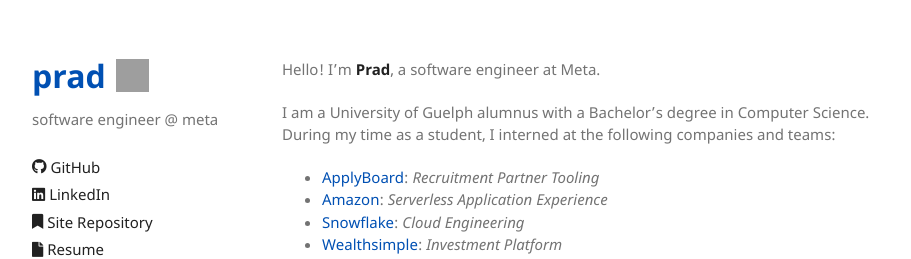
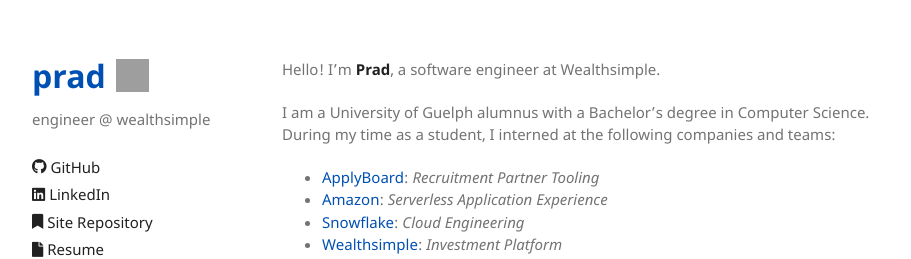
Before and after one commit to pradhapanr/prad-site, a Jekyll site: the page built from index.md, in a window 1280 px wide. Shown: the top 259 px of the page, without its empty margins (153-1064 px from the left). Built offline with Jekyll 4.4.1, drawn with Linux system fonts in a browser that asks for light colours; grey boxes are pictures that could not be loaded.

Commit message:
job update

```diff
--- a/_config.yml
+++ b/_config.yml
@@ -1,7 +1,7 @@
 title: prad
 email: dev@pradr.com
 description: Home
-about: software engineer @ meta
+about: engineer @ wealthsimple
 show_downloads: false
 google_analytics: UA-108144808-1
 include: ['_pages']
--- a/index.md
+++ b/index.md
@@ -2,7 +2,7 @@
 layout: default
 ---
 
-Hello! I'm **Prad**, a software engineer at Meta.
+Hello! I'm **Prad**, a software engineer at Wealthsimple.
 
 I am a University of Guelph alumnus with a Bachelor's degree in Computer Science. During my time as a
 student, I interned at the following companies and teams:
```
